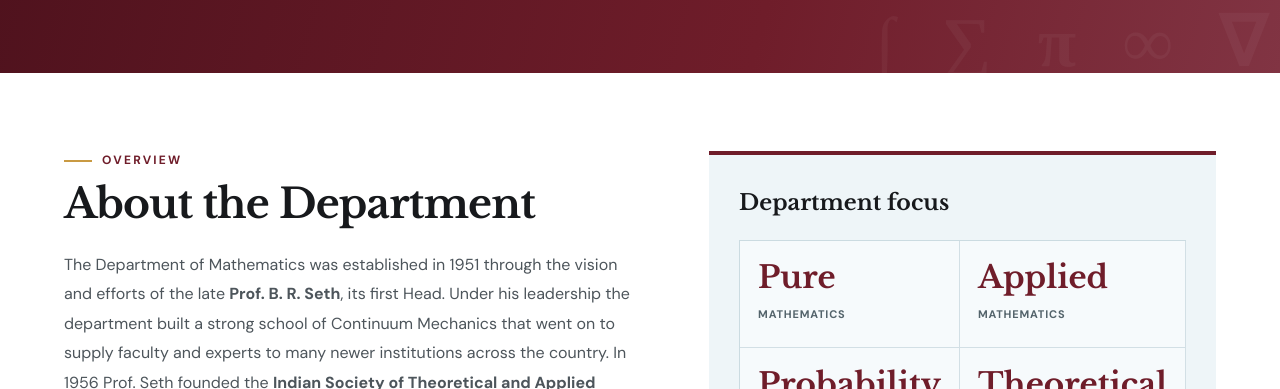
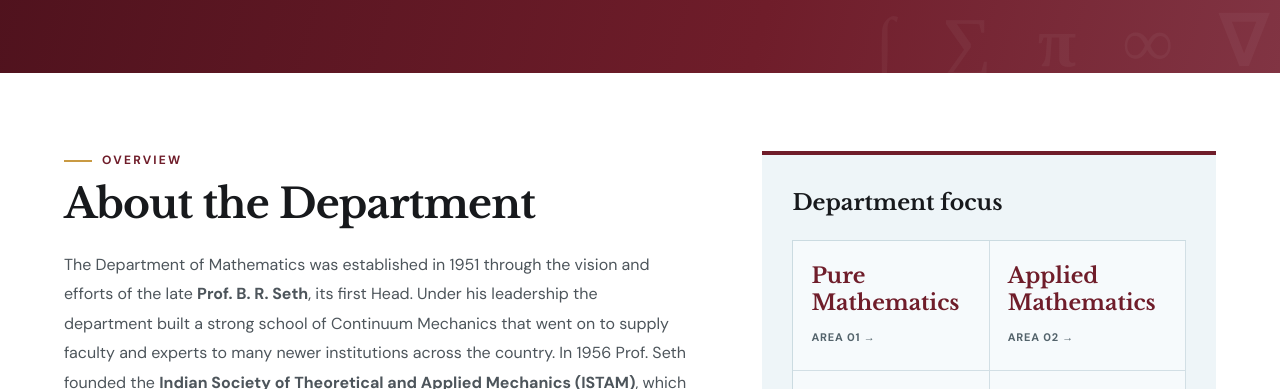
Before and after one commit to website4dept/website4dept.github.io, a plain HTML site: page about.html in a window 1280 px wide. Shown: the part 554-943 px from the top of the page. Drawn offline with nearby package versions, Linux system fonts and the light colour scheme.

Commit message:
Update about.html

```diff
--- a/about.html
+++ b/about.html
@@ -1,6 +1,14 @@
 <!DOCTYPE html>
 <html lang="en"><head><meta charset="UTF-8"><meta name="viewport" content="width=device-width,initial-scale=1"><meta name="description" content="About the Department of Mathematics, IIT Kharagpur: history and research in Pure Mathematics, Applied Mathematics, Probability &amp; Statistics and Theoretical Computer Science."><title>About | Department of Mathematics | IIT Kharagpur</title>
-<link rel="preconnect" href="https://fonts.googleapis.com"><link rel="preconnect" href="https://fonts.gstatic.com" crossorigin><link href="https://fonts.googleapis.com/css2?family=DM+Sans:wght@400;500;600;700&family=Libre+Baskerville:wght@400;700&display=swap" rel="stylesheet"><link href="style.css" rel="stylesheet"><link rel="icon" href="favicon.svg" type="image/svg+xml"></head><body><a class="skip-link" href="#main">Skip to content</a>
+<link rel="preconnect" href="https://fonts.googleapis.com"><link rel="preconnect" href="https://fonts.gstatic.com" crossorigin><link href="https://fonts.googleapis.com/css2?family=DM+Sans:wght@400;500;600;700&family=Libre+Baskerville:wght@400;700&display=swap" rel="stylesheet"><link href="style.css" rel="stylesheet"><link rel="icon" href="favicon.svg" type="image/svg+xml">
+<style>
+html{scroll-behavior:smooth}
+section[id]{scroll-margin-top:90px}
+.focus-link{display:block;text-decoration:none;color:inherit;cursor:pointer;transition:background .2s ease}
+.focus-link strong{font-size:1.35rem;line-height:1.25}
+.focus-link:hover,.focus-link:focus-visible{background:#fff}
+.focus-link:hover strong,.focus-link:focus-visible strong{text-decoration:underline;text-underline-offset:4px}
+</style></head><body><a class="skip-link" href="#main">Skip to content</a>
 <div class="utility-bar"><div class="shell utility-inner">
   <div class="utility-links"><a href="https://www.iitkgp.ac.in/" target="_blank" rel="noopener noreferrer">IIT Kharagpur ↗</a><a href="academics.html">Academics</a><a href="research.html">Research</a></div>
   <div class="utility-links"><a href="people.html">Directory</a><a href="contact.html">Contact</a></div>
@@ -32,7 +40,7 @@
 <p>In the decades that followed, the department grew to include expertise in statistics and quality control, operations research, reliability, algebra, complex and functional analysis, optimisation and database systems. Responding to the needs of a growing software industry, it introduced the <strong>M.Tech. in Computer Science and Data Processing</strong> and the <strong>Integrated M.Sc. in Mathematics and Computing</strong> &mdash; programmes that were the first of their kind in India and that brought mathematics and theoretical computer science together.</p>
 <p>Today, building on its foundation in applied mathematics, the department has balanced strength across four broad areas: <a href="#pure-mathematics">Pure Mathematics</a>, <a href="#applied-mathematics">Applied Mathematics</a>, <a href="#probability-statistics">Probability &amp; Statistics</a> and <a href="#theoretical-computer-science">Theoretical Computer Science</a>. Faculty and research scholars also work closely with other departments of the Institute on problems in microscale transport, cyber security, quantum computing, image processing, data science and statistical simulation.</p>
 </div><a class="link-arrow" href="research.html">Explore research <span>→</span></a></div>
-<aside class="snapshot"><h3>Department focus</h3><div class="stats"><div class="stat"><strong>Pure</strong><span>Mathematics</span></div><div class="stat"><strong>Applied</strong><span>Mathematics</span></div><div class="stat"><strong>Probability</strong><span>&amp; Statistics</span></div><div class="stat"><strong>Theoretical</strong><span>Computer Science</span></div></div></aside></div></section>
+<aside class="snapshot"><h3>Department focus</h3><div class="stats"><a class="stat focus-link" href="#pure-mathematics"><strong>Pure Mathematics</strong><span>Area 01 →</span></a><a class="stat focus-link" href="#applied-mathematics"><strong>Applied Mathematics</strong><span>Area 02 →</span></a><a class="stat focus-link" href="#probability-statistics"><strong>Probability &amp; Statistics</strong><span>Area 03 →</span></a><a class="stat focus-link" href="#theoretical-computer-science"><strong>Theoretical Computer Science</strong><span>Area 04 →</span></a></div></aside></div></section>
 
 <!-- 1. PURE MATHEMATICS -->
 <section class="page-section soft" id="pure-mathematics"><div class="content two-col"><div><div class="eyebrow">Research Area 01</div><h2 class="section-title">Pure Mathematics</h2><div class="prose">
```
